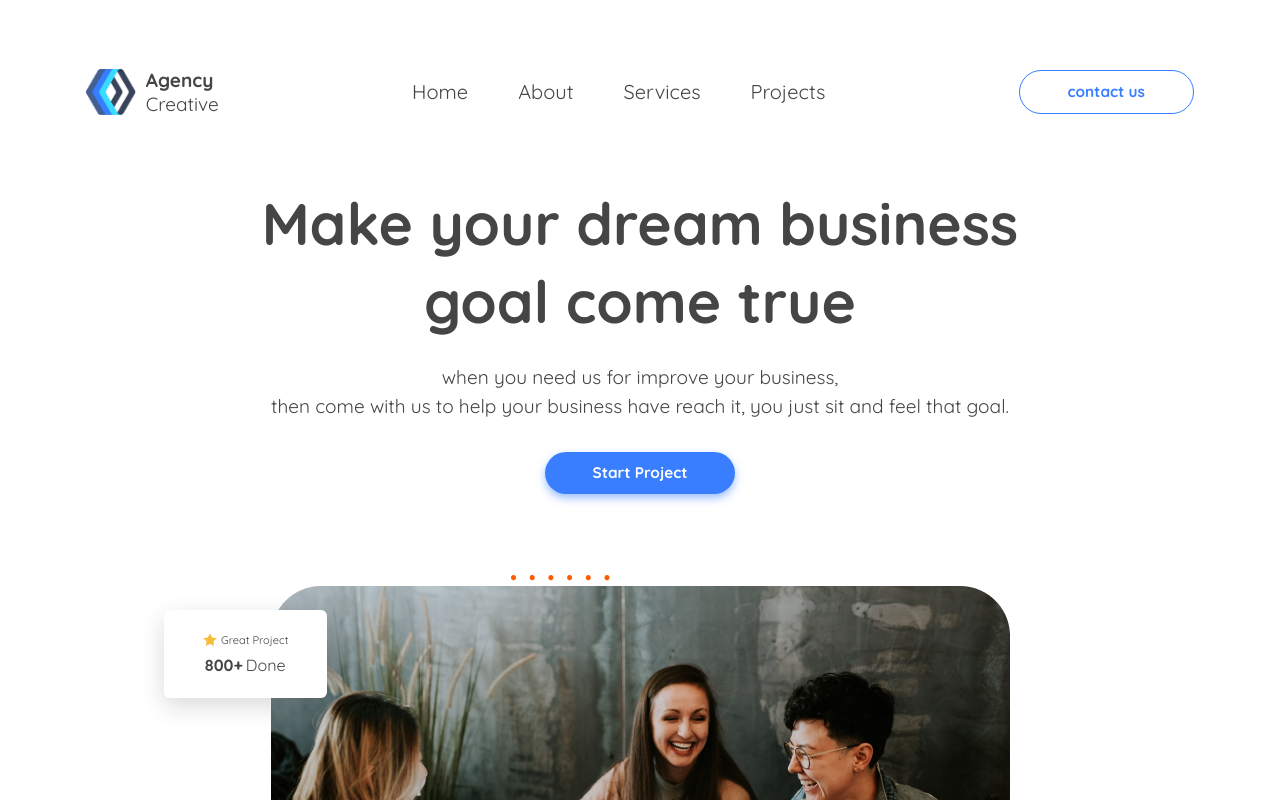
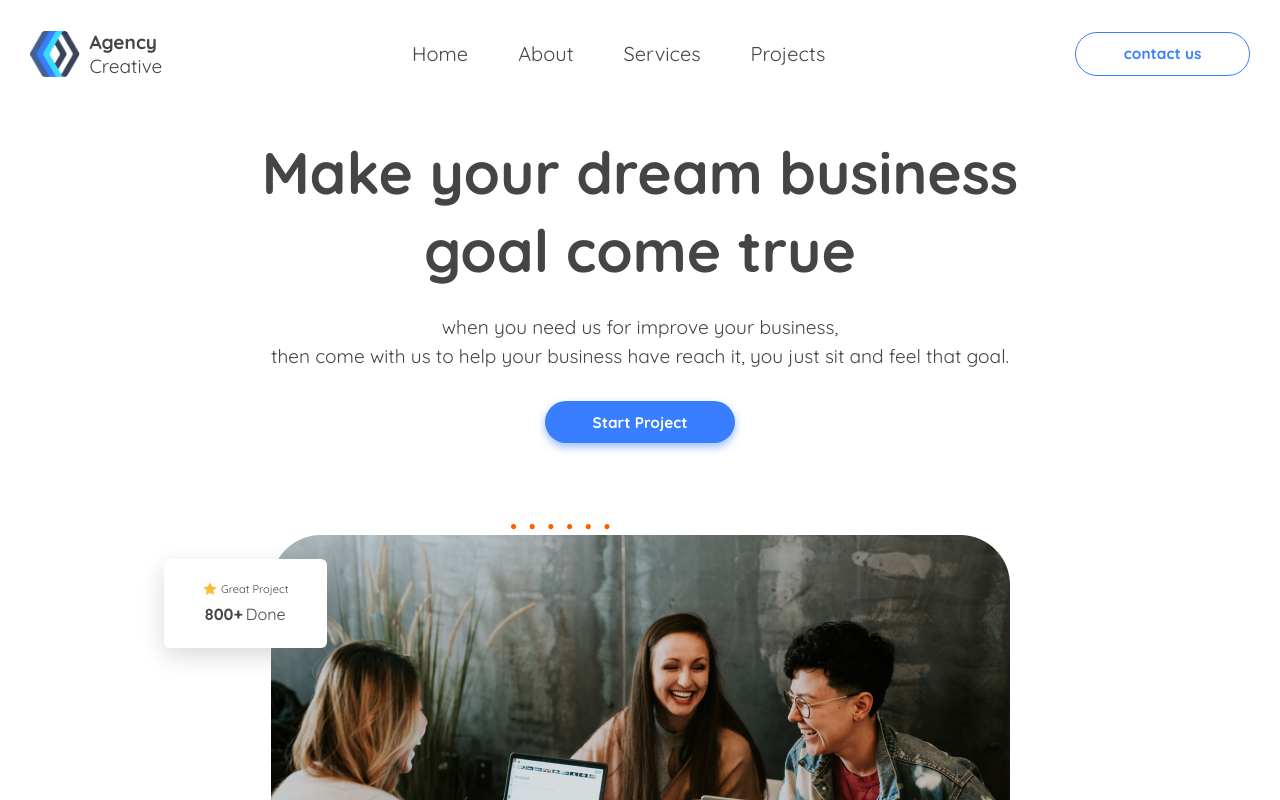
Before and after one commit to yamami-mohammed-monsif/creative-agency, a React (Vite) app: page / in a window 1280 px wide. Shown: the top 800 px of the page. Built offline with nearby package versions, Linux system fonts and the light colour scheme.

Commit message:
made the header fixed at the top for better ux

```diff
--- a/package.json
+++ b/package.json
@@ -12,6 +12,7 @@
   "dependencies": {
     "@fortawesome/free-regular-svg-icons": "^6.7.2",
     "@fortawesome/react-fontawesome": "^0.2.2",
+    "aos": "^2.3.4",
     "react": "^18.3.1",
     "react-dom": "^18.3.1",
     "react-icons": "^5.4.0",
--- a/src/components/about-section/About.jsx
+++ b/src/components/about-section/About.jsx
@@ -7,7 +7,7 @@ import "./about.css";
 
 function About() {
   return (
-    <section className="about-section">
+    <section className="about-section" id="about">
       <div className="about-content">
         <p className="section-title">About Us</p>
         <h2>Our Teammate</h2>
--- a/src/components/call-to-action/CallToAction.jsx
+++ b/src/components/call-to-action/CallToAction.jsx
@@ -13,7 +13,7 @@ function CallToAction() {
       <div className="section-content">
         <h1>Interesting Collaboration With Us?</h1>
         <p className="description">Help you to reach your business goal</p>
-        <FilledBtn text="Get Started" />
+        <FilledBtn text="Get Started" path="/start-project" />
       </div>
     </section>
   );
--- a/src/components/footer/FooterSection.jsx
+++ b/src/components/footer/FooterSection.jsx
@@ -8,6 +8,10 @@ import { LuTwitter } from "react-icons/lu";
 import "./footer-section.css";
 
 function FooterSection() {
+  function scrollToTop() {
+    window.scrollTo({ top: 0, behavior: "smooth" });
+  }
+
   return (
     <section className="footer">
       <div className="footer-flex">
@@ -28,7 +32,9 @@ function FooterSection() {
           </div>
           <div className="company">
             <span className="footer-title">Company</span>
-            <Link to="/">Home</Link>
+            <Link to="/" onClick={scrollToTop}>
+              Home
+            </Link>
             <Link to="/about">About Us</Link>
             <Link to="/contact">Contact Us</Link>
           </div>
--- a/src/components/footer/footer-section.css
+++ b/src/components/footer/footer-section.css
@@ -74,7 +74,7 @@
 }
 
 .footer a {
-  transition: transform 0.3s ease;
+  transition: all 0.3s ease;
 }
 
 .footer-grid a:hover {
--- a/src/components/header/primary-header.css
+++ b/src/components/header/primary-header.css
@@ -2,7 +2,16 @@
   display: flex;
   align-items: center;
   justify-content: space-between;
-  margin-bottom: 4.25rem;
+  height: clamp(40px, calc(40px + 0.0751 * (100vw - 375px)), 120px);
+  position: fixed;
+  top: 0;
+  left: 0;
+  width: 100%;
+  /* padding-inline: 30px; */
+  padding: 30px;
+  z-index: 9999;
+  background-color: var(--clr-neutral-100);
+  /* border: solid 1px; */
 }
 
 .logo-container {
--- a/src/components/hero-section/hero.css
+++ b/src/components/hero-section/hero.css
@@ -1,5 +1,6 @@
 .hero-section {
   text-align: center;
+  margin-top: clamp(40px, calc(40px + 0.0281 * (100vw - 375px)), 70px);
   margin-bottom: clamp(100px, calc(100px + 0.0563 * (100vw - 375px)), 160px);
 }
 
--- a/src/components/navbar/Navbar.jsx
+++ b/src/components/navbar/Navbar.jsx
@@ -1,20 +1,31 @@
 import "./navbar.css";
 
 function Navbar({ isOpen }) {
+  function scrollToSection(id) {
+    const section = document.getElementById(id);
+    if (section) {
+      section.scrollIntoView({ behavior: "smooth" });
+    }
+  }
+
+  function scrollToTop() {
+    window.scrollTo({ top: 0, behavior: "smooth" });
+  }
+
   return (
     <nav className="primary-navbar">
       <ul className={`primary-navbar__nav-links ${isOpen ? "show" : "hide"}`}>
         <li>
-          <a>Home</a>
+          <a onClick={scrollToTop}>Home</a>
         </li>
         <li>
-          <a>About</a>
+          <a onClick={() => scrollToSection("about")}>About</a>
         </li>
         <li>
-          <a>Services</a>
+          <a onClick={() => scrollToSection("services")}>Services</a>
         </li>
         <li>
-          <a>Projects</a>
+          <a onClick={() => scrollToSection("projects")}>Projects</a>
         </li>
       </ul>
     </nav>
--- a/src/components/navbar/navbar.css
+++ b/src/components/navbar/navbar.css
@@ -9,7 +9,7 @@
 
 .primary-navbar__nav-links li {
   position: relative;
-  transition: transform 300ms ease;
+  transition: all 300ms ease;
 }
 
 .primary-navbar__nav-links li:hover {
--- a/src/components/our-sevices-section/OurServices.jsx
+++ b/src/components/our-sevices-section/OurServices.jsx
@@ -36,7 +36,7 @@ const services = [
 
 function OurServices() {
   return (
-    <section className="our-services">
+    <section className="our-services" id="services">
       <div>
         <p className="section-title">Our Services</p>
         <h2>Perfect and Fast Movement</h2>
--- a/src/components/portfolio-section/OurPortfolio.jsx
+++ b/src/components/portfolio-section/OurPortfolio.jsx
@@ -25,7 +25,7 @@ const projects = [
 
 function OurPortfolio() {
   return (
-    <section className="portfolio-section">
+    <section className="portfolio-section" id="projects">
       <div className="portfolio-content">
         <p className="section-title">Our Portfolio</p>
         <h2>What do we do</h2>
```
Also changed, not shown: 1 other file (tests, documents, lock files or other folders).
